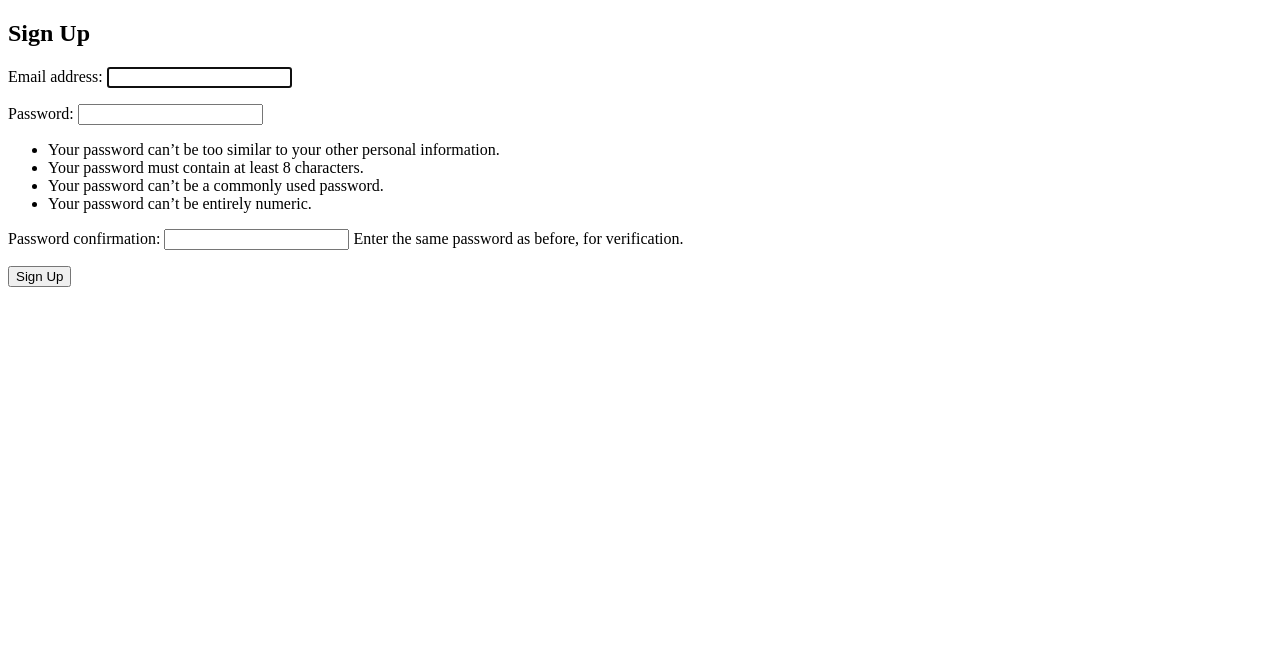
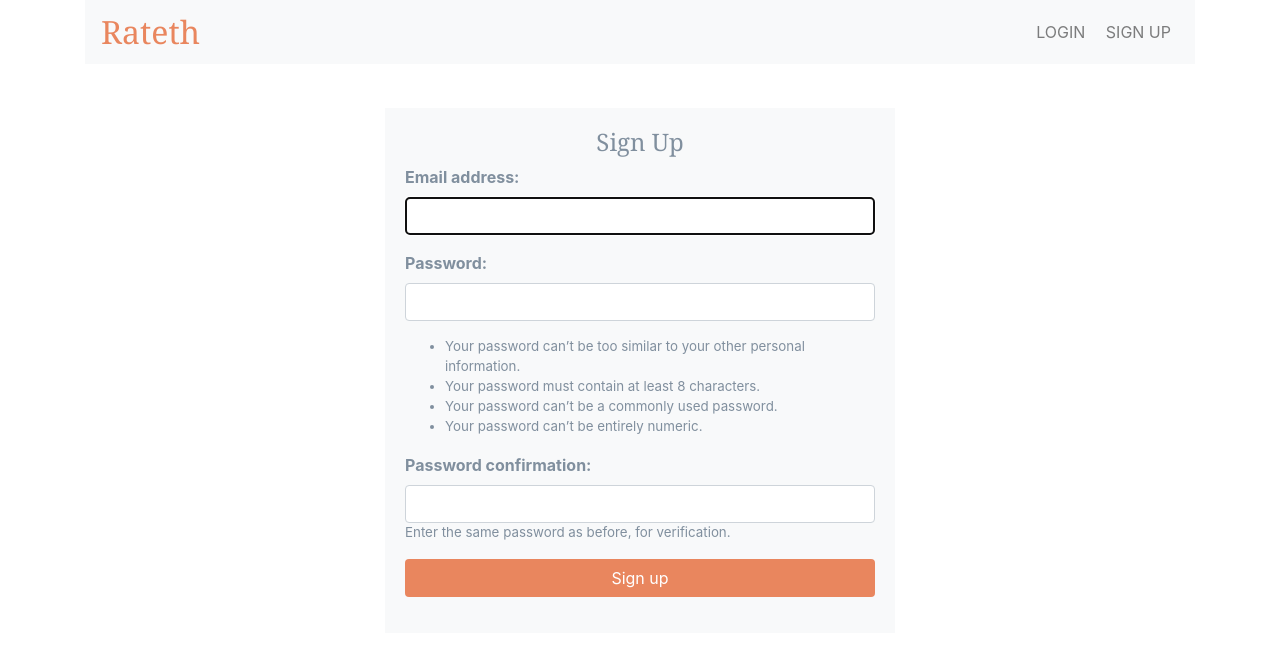
Before and after one commit to bezunesh/rate_and_review, a Django app: page /users/signup/ in a window 1280 px wide. Shown: the top 652 px of the page. Run offline with Django 3.2, Linux system fonts and the light colour scheme; some libraries are stand-ins or nearby versions.

Commit message:
feat: Add signup UI

```diff
--- a/userreviews/static/userreviews/css/style.css
+++ b/userreviews/static/userreviews/css/style.css
@@ -176,10 +176,10 @@ h1, h2, h3, h4, h5, h6 {
 .header-title {
   padding-bottom: 20px
 }
-.item-container {
+.form-title {
   text-align: center;
 }
-.rating-box {
+.centered-box {
     background-color: #f8f9fa;
     padding: 20px;
     width: 510px;
@@ -187,8 +187,8 @@ h1, h2, h3, h4, h5, h6 {
     margin: 20px auto;
 }
 
-textarea, div>select{
-  display: block;
+textarea, div>select, input{
+    display: block;
     width: 100%;
     padding: .375rem .75rem;
     font-size: 1rem;
@@ -202,7 +202,7 @@ textarea, div>select{
     transition: border-color .15s ease-in-out,box-shadow .15s ease-in-out;
 }
 
-.submit-post {
+.submit-btn {
   color: #fff;
   background-color: #e9865e;
   display: block;
@@ -217,7 +217,7 @@ textarea, div>select{
   border-radius: .25rem;
   transition: border-color .15s ease-in-out,box-shadow .15s ease-in-out;
 }
-}
+
 .btn-primary{
   margin-top: 20px;
 }
@@ -236,3 +236,6 @@ p>label{
   display: block !important;
   margin-bottom: 20px
 }
+#sign-up li, .helptext{
+  font-size: smaller;
+}
--- a/userreviews/templates/base.html
+++ b/userreviews/templates/base.html
@@ -12,7 +12,7 @@
 	<div class="container">
 		<header >
       <nav class="navbar navbar-expand-lg navbar-light bg-light">
-        <a class="navbar-logo" href="/">ReviewEth</a>
+        <a class="navbar-logo" href="/">Rateth</a>
         <button class="navbar-toggler collapsed" type="button"
           data-toggle="collapse" data-target="#navbarSupportedContent"
           aria-controls="navbarSupportedContent" aria-expanded="false"
--- a/userreviews/templates/userreviews/evaluate.html
+++ b/userreviews/templates/userreviews/evaluate.html
@@ -7,11 +7,11 @@
 <div class="container">
     <div class="row ">
         <div class="col">
-            <div class="item-container">
+            <div class="form-title">
                 <h4>{{ item.name }} </h4>
                 <span> {{ item.description }} . {{ item.location }} </span>
             </div>
-            <div class="rating-box">
+            <div class="centered-box ">
                 {% if user.is_authenticated %}
                         {% get_review_form for item as form %}
                         <form action="{% review_form_target %}" method="post">{% csrf_token %}
@@ -27,7 +27,7 @@
                                 {% endif %}
                                 {% endfor %}
                                 <p class="submit">
-                                <input type="submit" name="post" class="submit-post" value="{% trans "Post" %}"/>
+                                <input type="submit" name="post" class="submit-btn" value="{% trans "Post" %}"/>
                                 </p>
                         </form>
                         {{ form.media }}
--- a/users/templates/signup.html
+++ b/users/templates/signup.html
@@ -1,12 +1,21 @@
-{% extends '_base.html' %}
+{% extends 'base.html' %}
 
 {% block title %}Sign Up{% endblock %}
 
 {% block content %}
-<h2>Sign Up</h2>
-<form method="post">
-  {% csrf_token %}
-  {{ form.as_p }}
-  <button type="submit">Sign Up</button>
-</form>
+<div class="container">
+  <div class="row">
+    <div class="col">
+
+       <div class="centered-box">
+        <h4 class="form-title">Sign Up</h4>
+          <form method="post" id="sign-up">
+            {% csrf_token %}
+            {{ form.as_p }}
+            <button type="submit" class="submit-btn">Sign up</button>
+          </form>
+        </div>
+       </div>
+    </div>
+  </div>
 {% endblock %}
```
